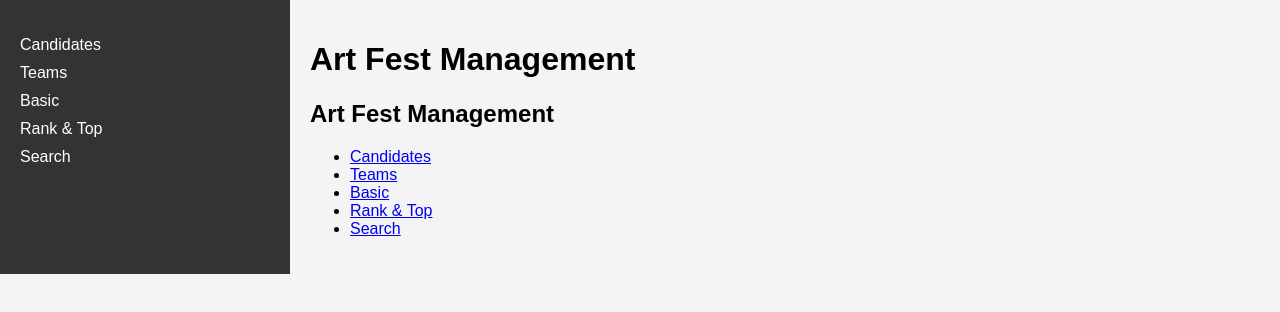
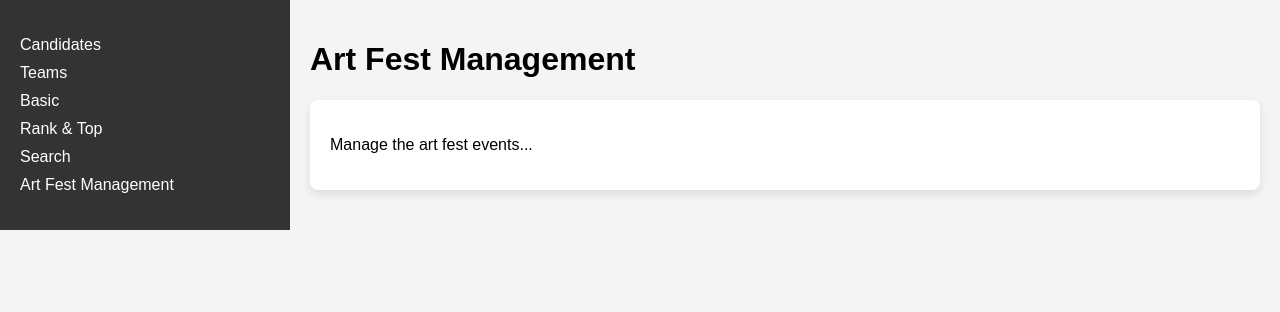
Before and after one commit to Javadamkd/art-fest-management, a Next.js app: page / in a window 1280 px wide. Shown: the top 312 px of the page. Built offline with nearby package versions, Linux system fonts and the light colour scheme.

Commit message:
Update index.js

```diff
--- a/pages/index.js
+++ b/pages/index.js
@@ -1,75 +1,13 @@
-// pages/index.js
-import Link from 'next/link';
+// pages/art-fest-management.js
+import Layout from '../components/Layout';
 
-export default function Home() {
+export default function ArtFestManagement() {
   return (
-    <div className="container">
-      <Sidebar />
-      <div className="content">
-        <h1>Art Fest Management</h1>
-        <h2>Art Fest Management</h2>
-        <ul>
-          <li>
-            <Link href="/candidates">
-              Candidates
-            </Link>
-          </li>
-          <li>
-            <Link href="/teams">
-              Teams
-            </Link>
-          </li>
-          <li>
-            <Link href="/basic">
-              Basic
-            </Link>
-          </li>
-          <li>
-            <Link href="/rank-top">
-              Rank & Top
-            </Link>
-          </li>
-          <li>
-            <Link href="/search">
-              Search
-            </Link>
-          </li>
-        </ul>
+    <Layout>
+      <h1>Art Fest Management</h1>
+      <div className="card">
+        <p>Manage the art fest events...</p>
       </div>
-    </div>
+    </Layout>
   );
 }
-
-function Sidebar() {
-  return (
-    <div className="sidebar">
-      <ul>
-        <li>
-          <Link href="/candidates">
-            Candidates
-          </Link>
-        </li>
-        <li>
-          <Link href="/teams">
-            Teams
-          </Link>
-        </li>
-        <li>
-          <Link href="/basic">
-            Basic
-          </Link>
-        </li>
-        <li>
-          <Link href="/rank-top">
-            Rank & Top
-          </Link>
-        </li>
-        <li>
-          <Link href="/search">
-            Search
-          </Link>
-        </li>
-      </ul>
-    </div>
-  );
-}
```
